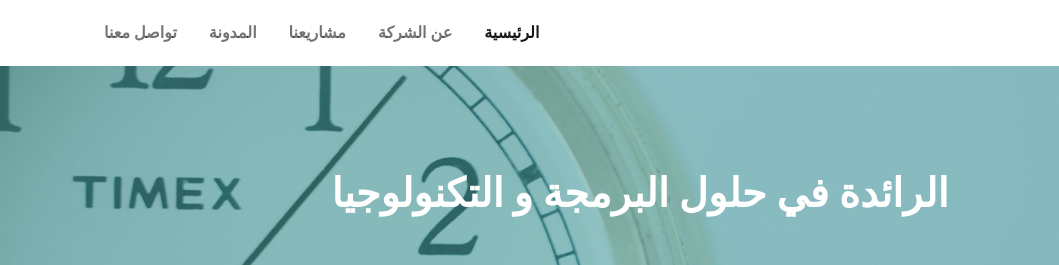
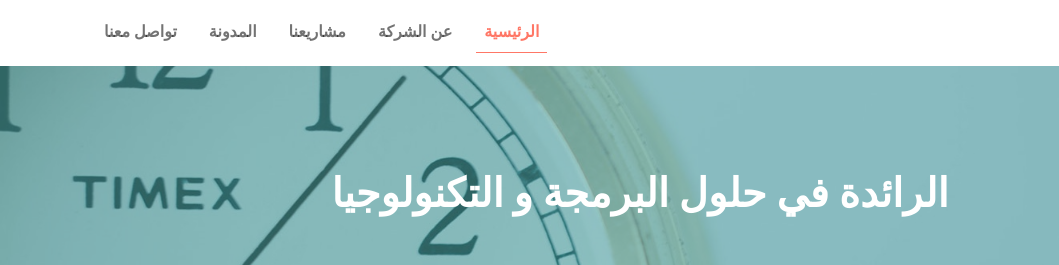
Before and after one commit to WebDevAbdullah/company-website, a website built with webpack: page src/index.html in a window 1280 px wide. Shown: the top 265 px of the page, 0-1059 px from the left. Built offline with nearby package versions, Linux system fonts and the light colour scheme.

Commit message:
add styles for class active

```diff
--- a/src/sass/style.scss
+++ b/src/sass/style.scss
@@ -51,6 +51,11 @@ a {
           color: $main-color !important;
           background-color: $custom-color !important;
           border-bottom: 1px solid $main-color !important;
+        }
+
+        &.active {
+          color: $main-color;
+          border-bottom: 1px solid $main-color;
         }
       }
     }
```
